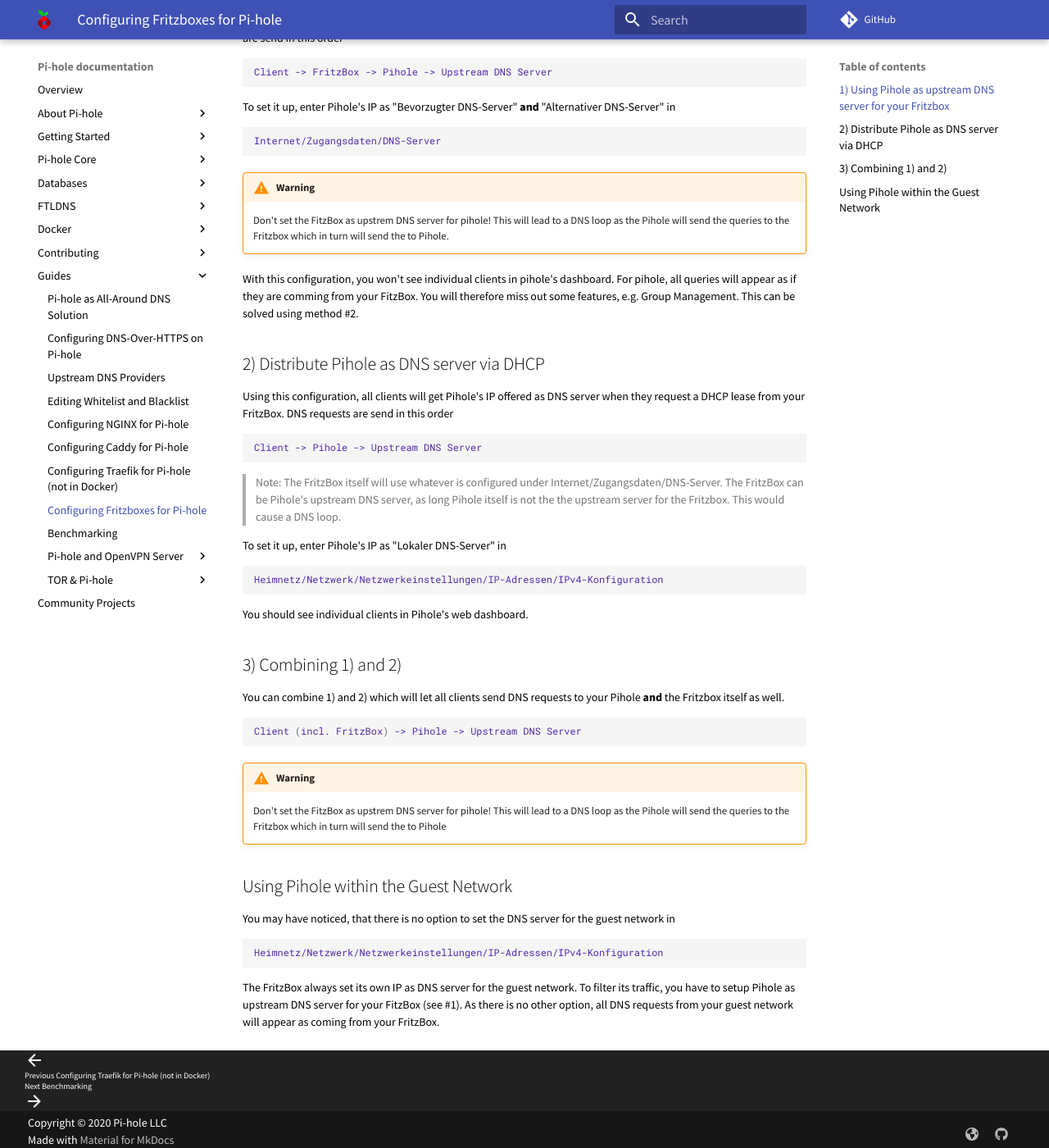
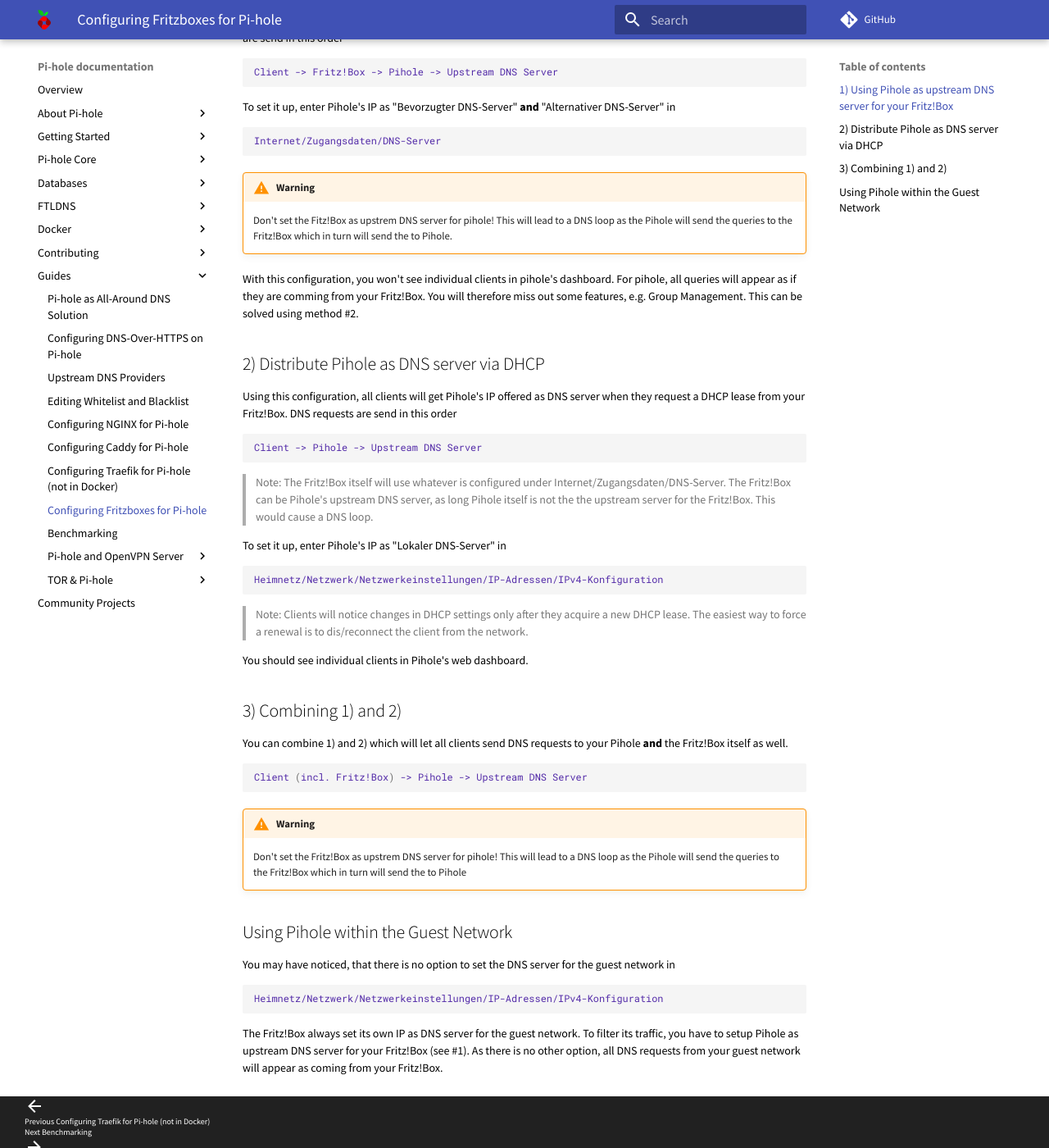
Before and after one commit to pi-hole/docs, an MkDocs documentation site: the page built from docs/guides/fritzbox.md, in a window 1280 px wide and 1400 px high, scrolled down 367 px. Shown: the whole window at 82% size. Built offline with MkDocs 1.6.1 and Material for MkDocs 9.7.7, drawn with Linux system fonts in a browser that asks for light colours; comment, search, counter and statistics services are not loaded; some of the changed text lies outside the part shown.

Commit message:
Fix name according to vendor
Signed-off-by: yubiuser <ckoenig@posteo.de>

````diff
--- a/docs/guides/fritzbox.md
+++ b/docs/guides/fritzbox.md
@@ -1,17 +1,17 @@
 **This is an unsupported configuration created by the community**
 
-This guide was developed using a FritzBox 7530 but should work for others too. It aims to line out a few basic prinicples to have a seemless DNS experience with Pihole and Fritzboxes .
+This guide was developed using FRITZ!OS 07.21 but should work for others too. It aims to line out a few basic prinicples to have a seemless DNS experience with Pihole and Fritz!Boxes .
 
 > Note:
 There is no single way to do it right. Choose the one best fitting your needs.
 This guide is IPv4 only. You need to adjust for IPv6 accordingly
 
-## 1) Using Pihole as upstream DNS server for your Fritzbox
+## 1) Using Pihole as upstream DNS server for your Fritz!Box
 
-Using this configuration, Pihole is used for all devices within your network including the FritzBox itself. DNS requests are send in this order
+Using this configuration, Pihole is used for all devices within your network including the Fritz!Box itself. DNS requests are send in this order
 
 ```bash
-Client -> FritzBox -> Pihole -> Upstream DNS Server
+Client -> Fritz!Box -> Pihole -> Upstream DNS Server
 ```
 
 To set it up, enter Pihole's IP as "Bevorzugter DNS-Server" **and** "Alternativer DNS-Server" in
@@ -21,14 +21,14 @@
 ```
 
 !!! warning
-    Don't set the FitzBox as upstrem DNS server for pihole! This will lead to a DNS loop as the Pihole will send the queries to the Fritzbox which in turn will send the to Pihole.
+    Don't set the Fitz!Box as upstrem DNS server for pihole! This will lead to a DNS loop as the Pihole will send the queries to the Fritz!Box which in turn will send the to Pihole.
 
-With this configuration, you won't see individual clients in pihole's dashboard. For pihole, all queries will appear as if they are comming from your FitzBox. You will therefore miss out some features, e.g. Group Management. This can be solved using method #2.
+With this configuration, you won't see individual clients in pihole's dashboard. For pihole, all queries will appear as if they are comming from your Fritz!Box. You will therefore miss out some features, e.g. Group Management. This can be solved using method #2.
 
 
 ## 2) Distribute Pihole as DNS server via DHCP
 
-Using this configuration, all clients will get Pihole's IP offered as DNS server when they request a DHCP lease from your FritzBox.
+Using this configuration, all clients will get Pihole's IP offered as DNS server when they request a DHCP lease from your Fritz!Box.
 DNS requests are send in this order
 
 ```bash
@@ -36,8 +36,8 @@
 ```
 
 > Note:
-The FritzBox itself will use whatever is configured under Internet/Zugangsdaten/DNS-Server.
-The FritzBox can be Pihole's upstream DNS server, as long Pihole itself is not the the upstream server for the Fritzbox. This would  cause a DNS loop.
+The Fritz!Box itself will use whatever is configured under Internet/Zugangsdaten/DNS-Server.
+The Fritz!Box can be Pihole's upstream DNS server, as long Pihole itself is not the the upstream server for the Fritz!Box. This would  cause a DNS loop.
 
 To set it up, enter Pihole's IP as "Lokaler DNS-Server" in
 
@@ -45,18 +45,21 @@
 Heimnetz/Netzwerk/Netzwerkeinstellungen/IP-Adressen/IPv4-Konfiguration
 ```
 
+>Note:
+Clients will notice changes in DHCP settings only after they acquire a new DHCP lease. The easiest way to force a renewal is to dis/reconnect the client from the network.
+
 You should see individual clients in Pihole's web dashboard.
 
 ## 3) Combining 1) and 2)
 
-You can combine 1) and 2) which will let all clients  send DNS requests to your Pihole **and** the Fritzbox itself as well.
+You can combine 1) and 2) which will let all clients  send DNS requests to your Pihole **and** the Fritz!Box itself as well.
 
 ```bash
-Client (incl. FritzBox) -> Pihole -> Upstream DNS Server
+Client (incl. Fritz!Box) -> Pihole -> Upstream DNS Server
 ```
 
 !!! warning
-    Don't set the FitzBox as upstrem DNS server for pihole! This will lead to a DNS loop as the Pihole will send the queries to the Fritzbox which in turn will send the to Pihole
+    Don't set the Fritz!Box as upstrem DNS server for pihole! This will lead to a DNS loop as the Pihole will send the queries to the Fritz!Box which in turn will send the to Pihole
 
 ## Using Pihole within the Guest Network
 
@@ -66,4 +69,4 @@
 Heimnetz/Netzwerk/Netzwerkeinstellungen/IP-Adressen/IPv4-Konfiguration
 ```
 
-The FritzBox always set its own IP as DNS server for  the guest network. To filter its traffic, you have to setup Pihole as upstream DNS server for your FitzBox (see #1). As there is no other option, all DNS requests from your guest network will appear as coming from your FritzBox.
+The Fritz!Box always set its own IP as DNS server for  the guest network. To filter its traffic, you have to setup Pihole as upstream DNS server for your Fritz!Box (see #1). As there is no other option, all DNS requests from your guest network will appear as coming from your Fritz!Box.
````
